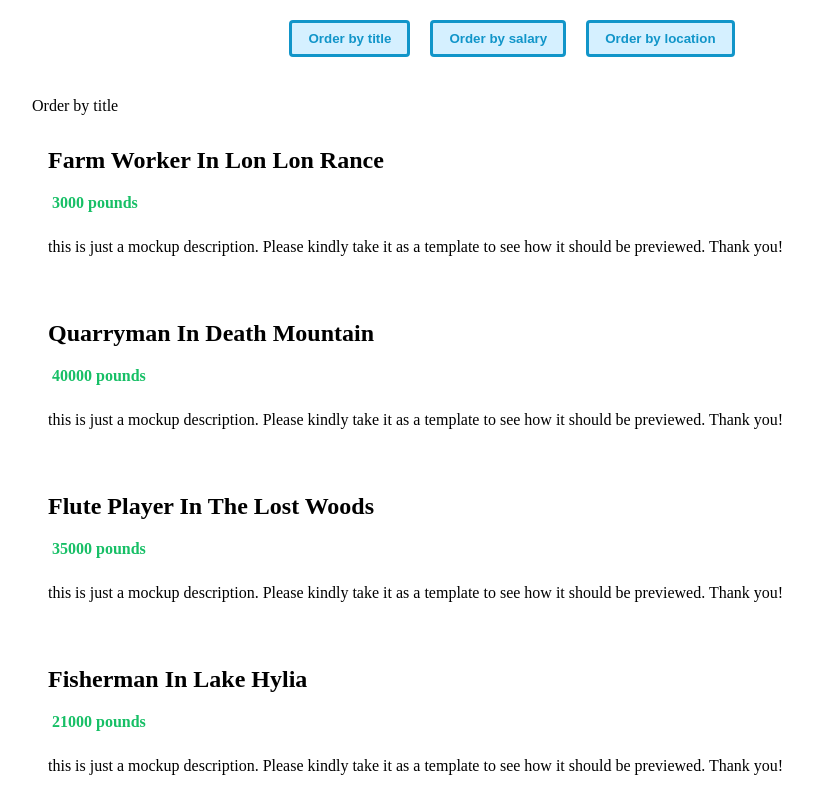
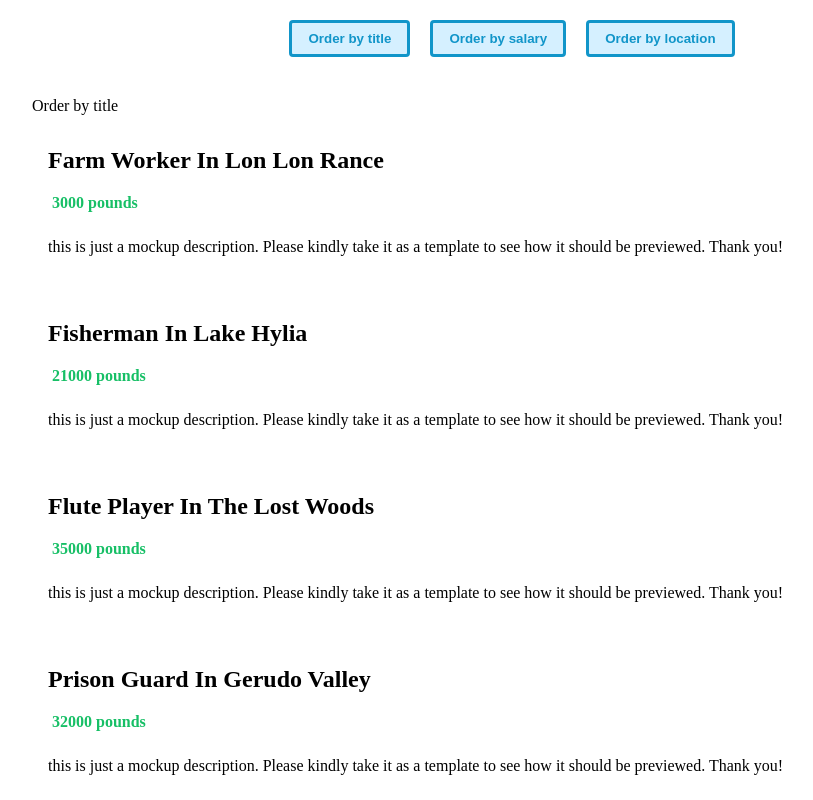
Before and after one commit to AdaN6/hyrule_jobs, a Vue app: page / in a window 1280 px wide. Shown: the top 800 px of the page, without its empty margins (128-941 px from the left). Built offline with nearby package versions, Linux system fonts and the light colour scheme; the HTML template or start-up script is replaced by a standard one.

Commit message:
uses types inside the computed values

```diff
--- a/src/components/JobList.vue
+++ b/src/components/JobList.vue
@@ -3,7 +3,7 @@
 
         <p>Order by {{order}}</p>
         <ul>
-            <li v-for="job in jobs" :key="job.id">
+            <li v-for="job in orderedJobs" :key="job.id">
                 <h2> {{job.title}} in {{job.location}} </h2>
                 <div class="salary">
                     <p>
@@ -19,7 +19,7 @@
 </template>
 
 <script lang="ts">
-import { defineComponent, PropType } from 'vue'
+import { computed, defineComponent, PropType } from 'vue'
 import Job from '@/types/Job'
 import OrderTerms from '@/types/OrderTerms'
 
@@ -33,6 +33,17 @@
         required: true,
         type: String as PropType<OrderTerms>
     }
+   },
+   setup(props){
+    const orderedJobs = computed(() => {
+        // in order not to mutate the props use [...] as to spread out all the current elements inside the jobs array into temporary array
+        // just not to directly editing the props
+        return [...props.jobs].sort((a: Job ,b: Job) => {
+            return a[props.order] > b[props.order] ? 1 : -1
+        })
+    })
+
+     return { orderedJobs }
    }
 })
 </script>
```
